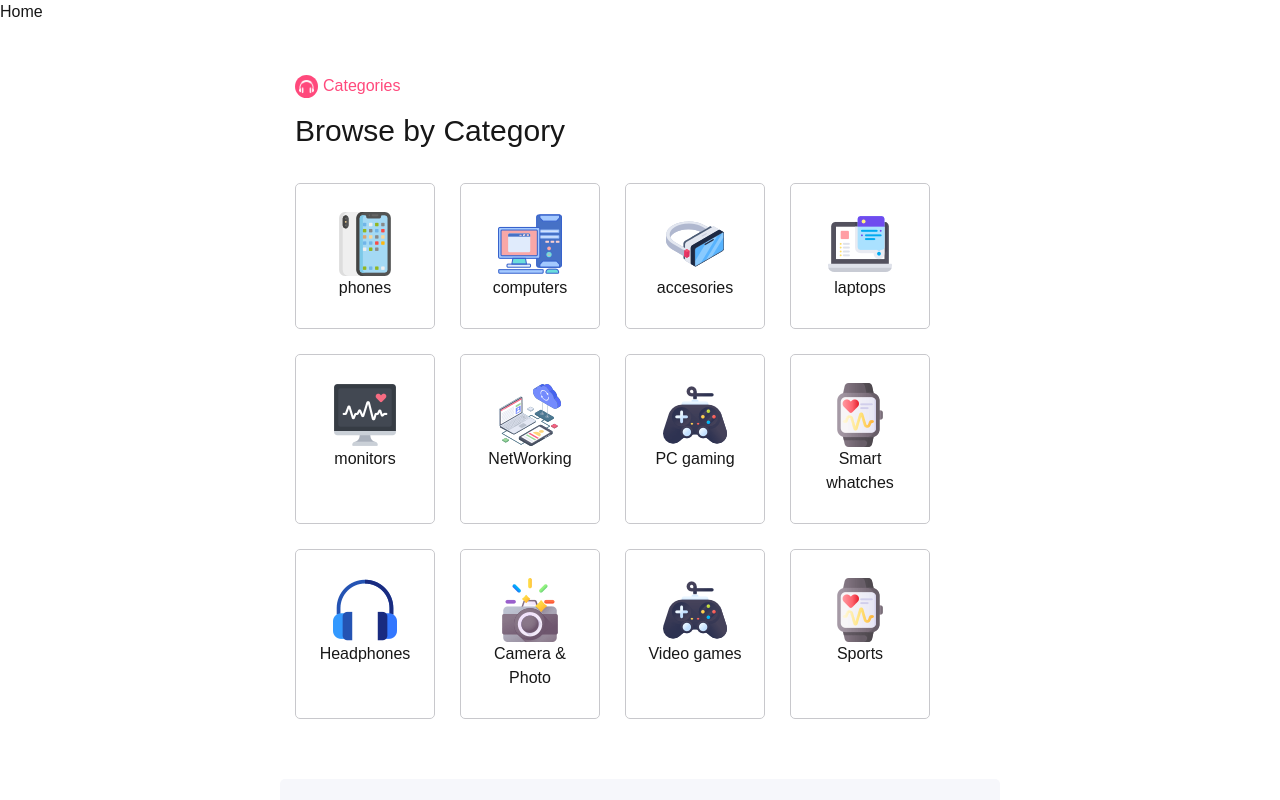
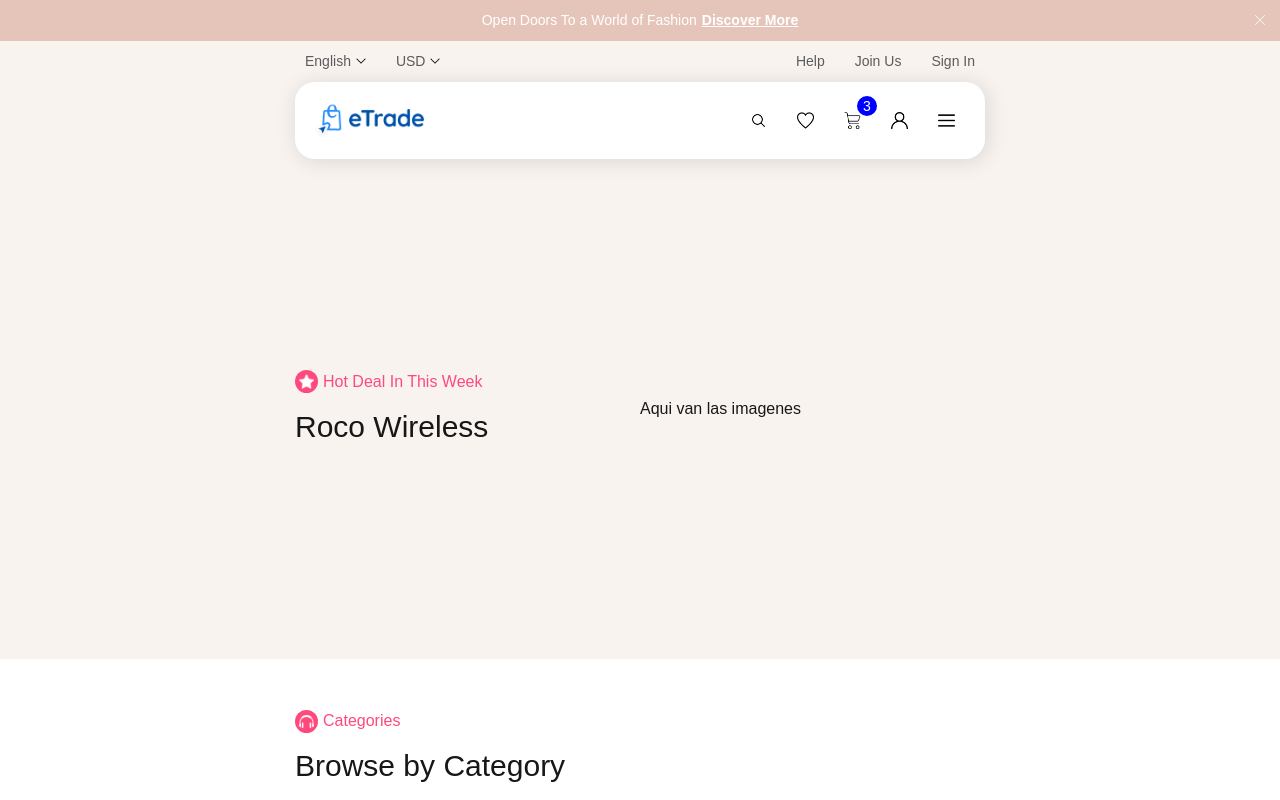
Before and after one commit to javieralarcon77/e-trade-nextjs, a Next.js app: page / in a window 1280 px wide. Shown: the top 800 px of the page. Built offline with nearby package versions, Linux system fonts and the light colour scheme.

Commit message:
integradas barras superiores y menu

```diff
--- a/app/page.tsx
+++ b/app/page.tsx
@@ -1,18 +1,26 @@
+import { BarTop } from "@/components/molecules/bar-top/bar-top";
 import { BannerAds } from "@/components/organisms/banner-ads/banner-ads";
 
 import { Categories } from "@/components/organisms/categories/categories";
 import { DontMiss } from "@/components/organisms/dont-miss/dont-miss";
+import { Hero } from "@/components/organisms/hero/hero";
 import { MostSold } from "@/components/organisms/most-sold/most-sold";
 import { NewArrivals } from "@/components/organisms/new-arrivals/new-arrivals";
 import { Newsletter } from "@/components/organisms/newsletter/newsletter";
 import { OurProducts } from "@/components/organisms/our-products/our-products";
 import { Testimonials } from "@/components/organisms/testimonials/testimonials";
 import { WhyUs } from "@/components/organisms/why-us/why-us";
+import { Menu } from "@/components/organisms/menu/menu";
+import { BarLanguageTop } from "@/components/molecules/bar-language-top/bar-language-top";
 
 export default function Home() {
   return (
-    <div style={{ paddingBottom: 1000 }}>
-      Home
+    <div style={{ backgroundColor: "#f9f3f0" }}>
+      <BarTop />
+      <BarLanguageTop />
+      <Menu />
+      <Hero />
+      <div style={{ backgroundColor: "white" }}>
         <Categories />
         <DontMiss />
         <OurProducts />
@@ -23,5 +31,6 @@ export default function Home() {
         <BannerAds />
         <Newsletter />
       </div>
+    </div>
   );
 }
```
Lines whose indentation alone changed are shown as unchanged.
